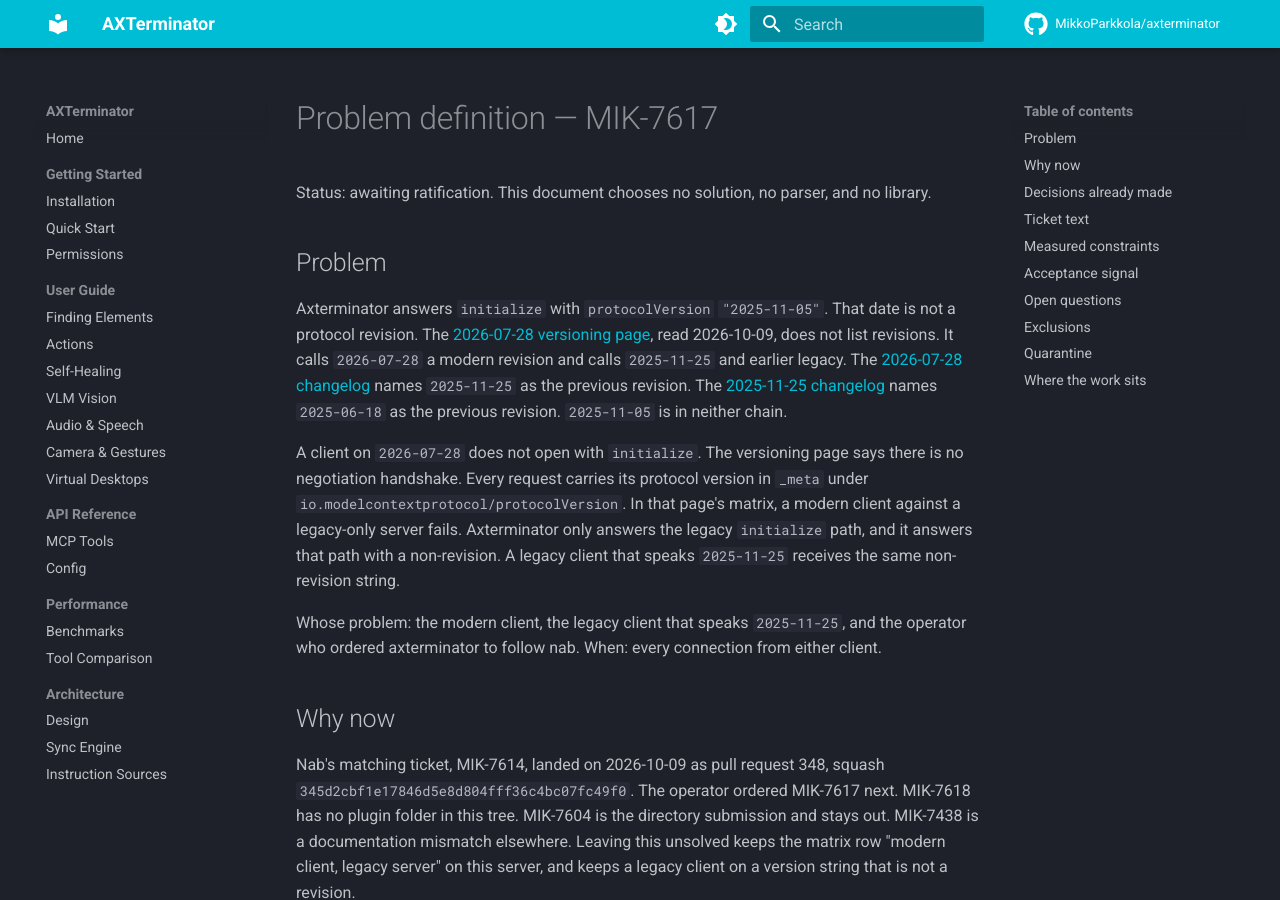
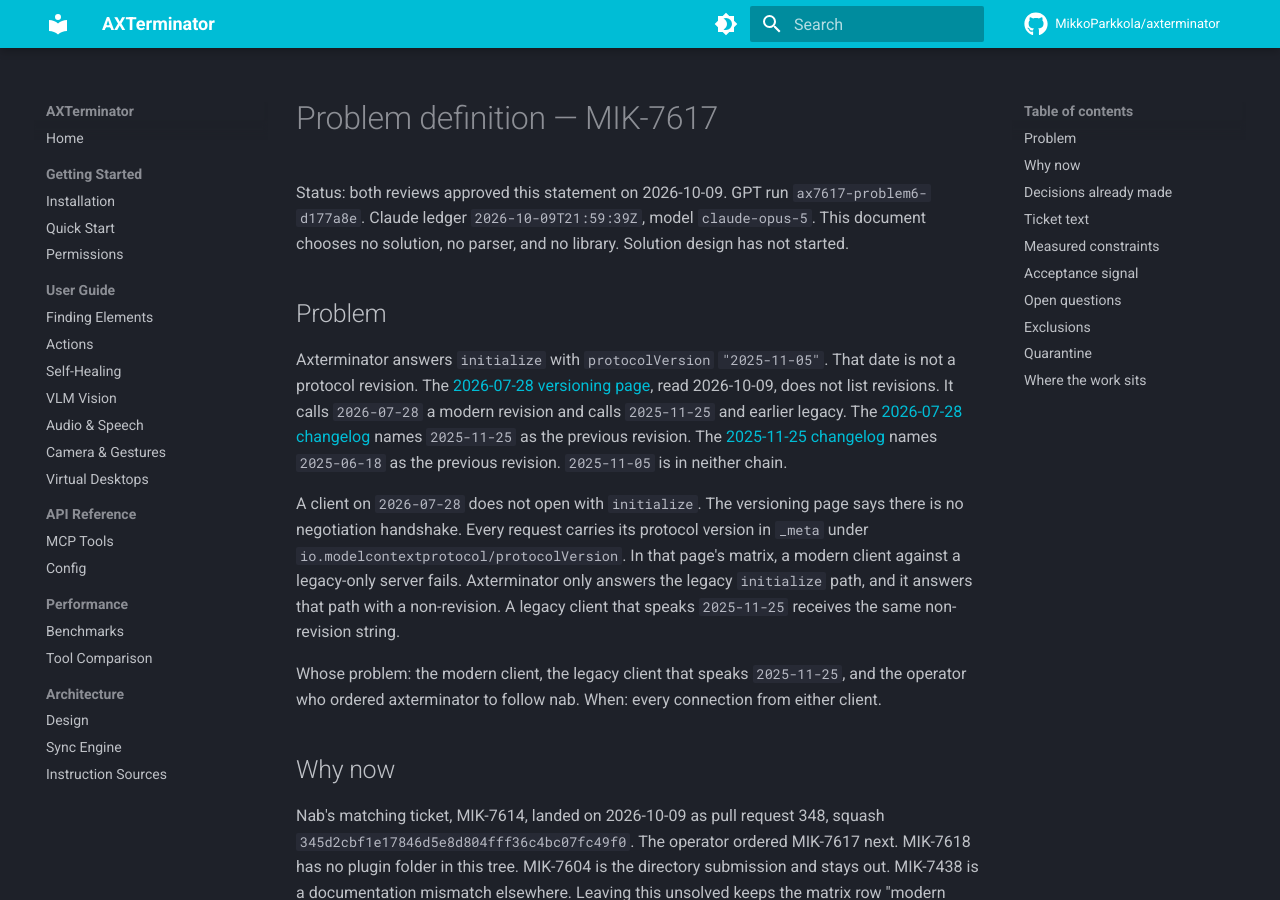
Before and after one commit to MikkoParkkola/axterminator, an MkDocs documentation site: the page built from docs/design/mcp-2026-07-28-problem.md, in a window 1280 px wide and 900 px high. Built offline with MkDocs 1.6.1 and Material for MkDocs 9.7.7, drawn with Linux system fonts in a browser that asks for light colours; comment, search, counter and statistics services are not loaded; some of the changed text lies outside the part shown.

Commit message:
docs: record approval of the MCP 2026 problem
Both reviews approved commit d177a8e on 2026-10-09.
Solution design has not started.

```diff
--- a/docs/design/mcp-2026-07-28-problem.md
+++ b/docs/design/mcp-2026-07-28-problem.md
@@ -1,6 +1,6 @@
 # Problem definition — MIK-7617
 
-Status: awaiting ratification. This document chooses no solution, no parser, and no library.
+Status: both reviews approved this statement on 2026-10-09. GPT run `ax7617-problem6-d177a8e`. Claude ledger `2026-10-09T21:59:39Z`, model `claude-opus-5`. This document chooses no solution, no parser, and no library. Solution design has not started.
 
 ## Problem
 
@@ -127,4 +127,4 @@ Named and set aside. Not selected.
 
 ## Where the work sits
 
-The statement lives at `docs/design/mcp-2026-07-28-problem.md` on `feat/mcp-2026-07-28`, cut from `origin/main` `2ba9d37`. Status stays "awaiting ratification" until both reviews record an approval of this statement. The solution document stays empty until that approval is recorded.
+The statement lives at `docs/design/mcp-2026-07-28-problem.md` on `feat/mcp-2026-07-28`, cut from `origin/main` `2ba9d37`. Both reviews approved commit `d177a8ec18384aee0a3d7fe06c078865aa3c243d` on 2026-10-09. The solution document stays empty. Solution design has not started.
```
